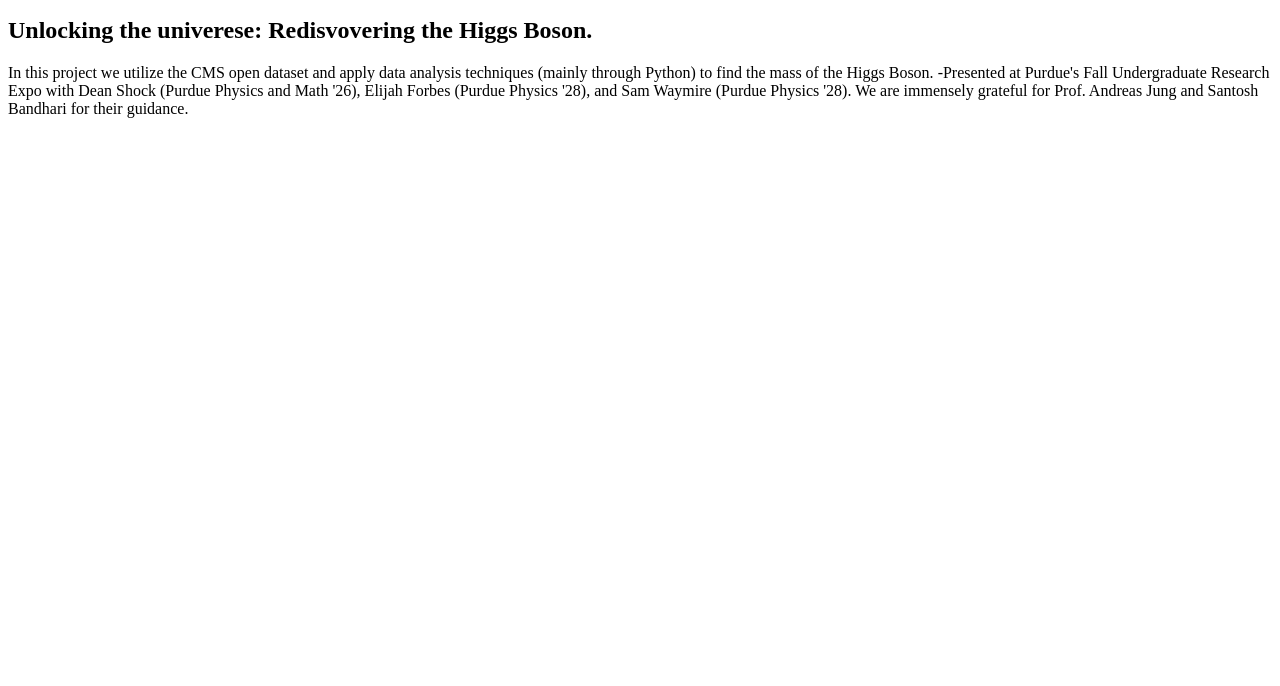
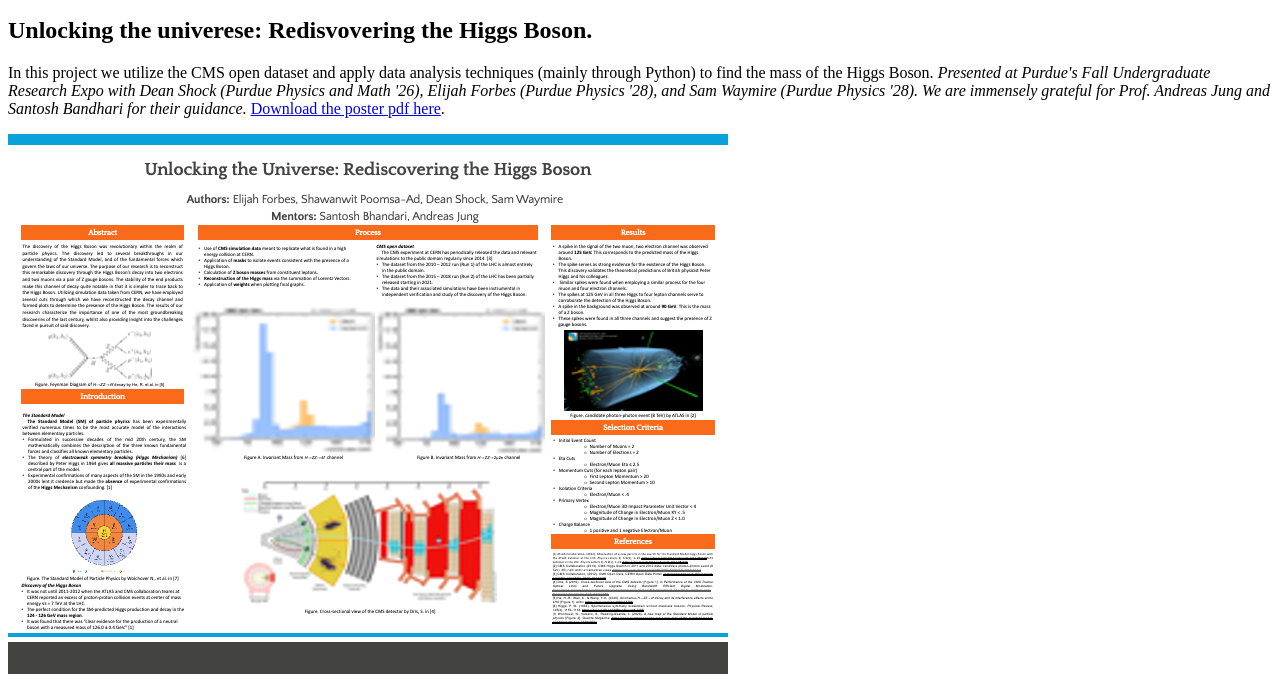
Before and after one commit to DocBonus/docbonus.github.io, a plain HTML site: page index.html in a window 1280 px wide. Shown: the part 278-964 px from the top of the page. Before the commit the page ends 800 px from the top, so only its background shows below. Drawn offline with Linux system fonts and the light colour scheme.

Commit message:
new file:   Portfolio/CombinedPlot.png 	new file:   Portfolio/HiggsResearchPoster/Higgs Research Poster-1.pdf 	new file:   Portfolio/HiggsResearchPoster/Slide1.png 	new file:   blog.html 	modified:   index.html

```diff
--- a/index.html
+++ b/index.html
@@ -43,6 +43,7 @@
             <p>These are some of the research I have engaged in so far.</p>
             <h2>Unlocking the univerese: Redisvovering the Higgs Boson.</h2>
                 <p>
-                    In this project we utilize the CMS open dataset and apply data analysis techniques (mainly through Python) to find the mass of the Higgs Boson. <emph>-Presented at Purdue's Fall Undergraduate Research Expo with Dean Shock (Purdue Physics and Math '26), Elijah Forbes (Purdue Physics '28), and Sam Waymire (Purdue Physics '28). We are immensely grateful for Prof. Andreas Jung and Santosh Bandhari for their guidance.</emph>
+                    In this project we utilize the CMS open dataset and apply data analysis techniques (mainly through Python) to find the mass of the Higgs Boson. <span style = "font-style: italic;">Presented at Purdue's Fall Undergraduate Research Expo with Dean Shock (Purdue Physics and Math '26), Elijah Forbes (Purdue Physics '28), and Sam Waymire (Purdue Physics '28). We are immensely grateful for Prof. Andreas Jung and Santosh Bandhari for their guidance.</span> <a href = "/Portfolio/HiggsResearchPoster/Higgs Research Poster-1.pdf"> Download the poster pdf here</a>.
                 </p>
+                <img src = "Portfolio/HiggsResearchPoster/Slide1.png">
 </body>
```
Also changed, not shown: blog.html (added, +9 -0 lines), Portfolio/CombinedPlot.png (added), Portfolio/HiggsResearchPoster/Slide1.png (added), 2 other files.
